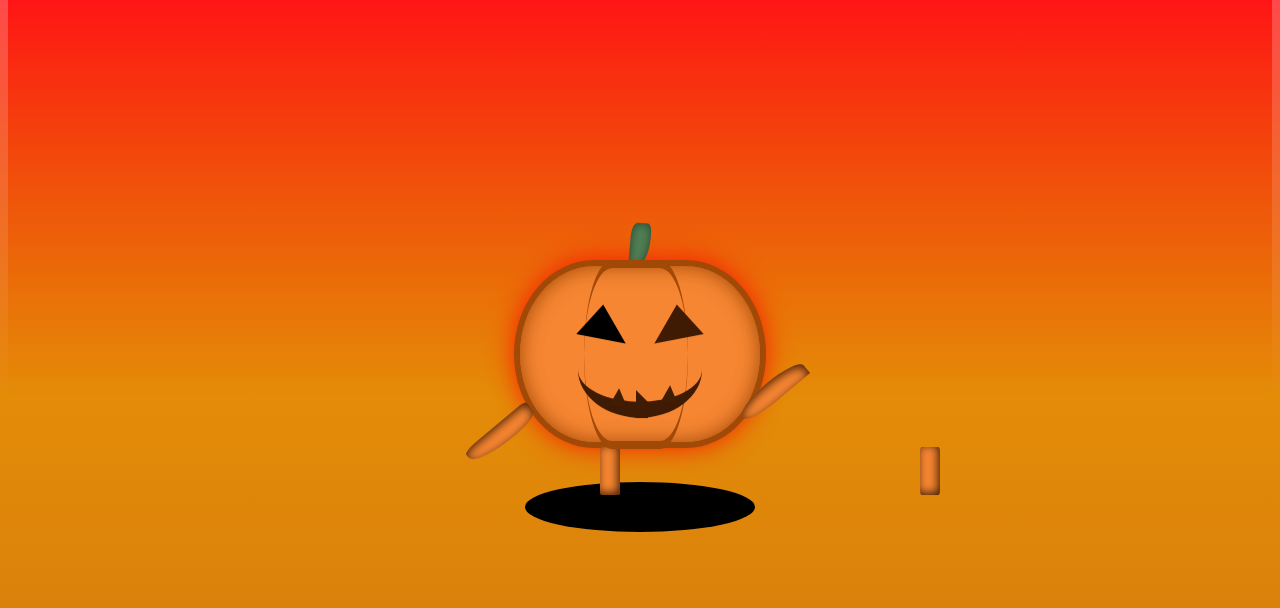
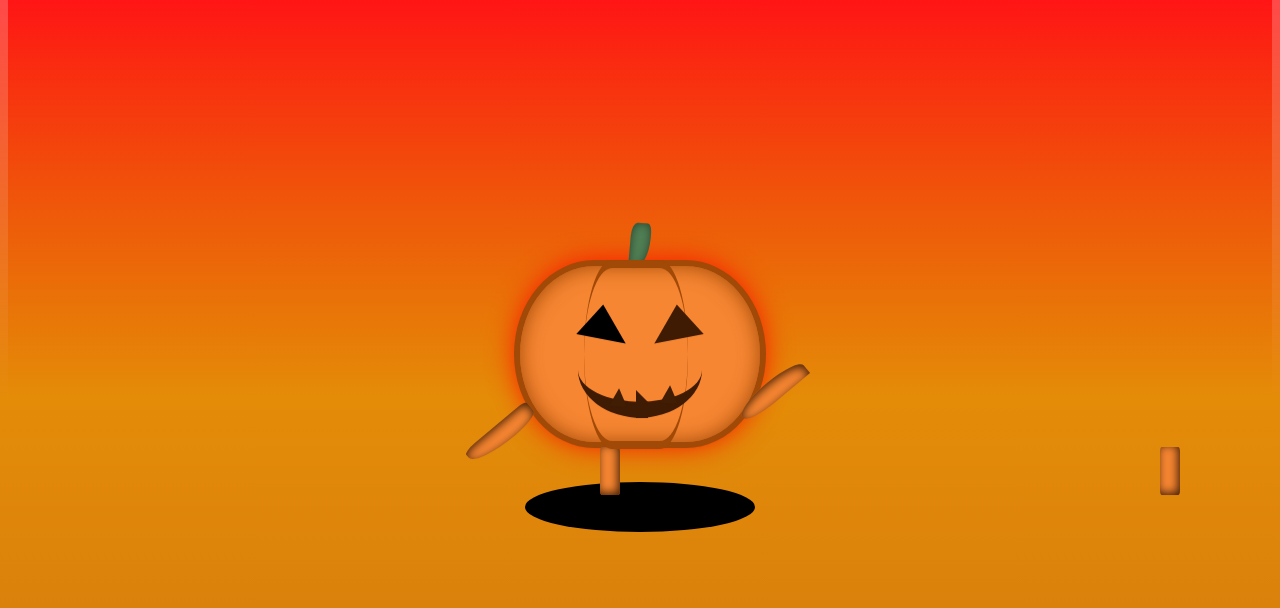
Before and after one commit to Koustubha068/Halloween-Project-1, a plain HTML site: page index.html in a window 1280 px wide. Drawn offline with Linux system fonts and the light colour scheme.

Commit message:
Update style.css

```diff
--- a/style.css
+++ b/style.css
@@ -199,7 +199,7 @@ html,body{
     height: 3em;
     width: 1.25em;
     position: absolute;
-    left: calc(35em - 10em);
+    left: calc(50em - 10em);
     top: 11.3em;
     transform: rotate(180deg);
     border-radius: 10% 10% 10% 10%;
```
